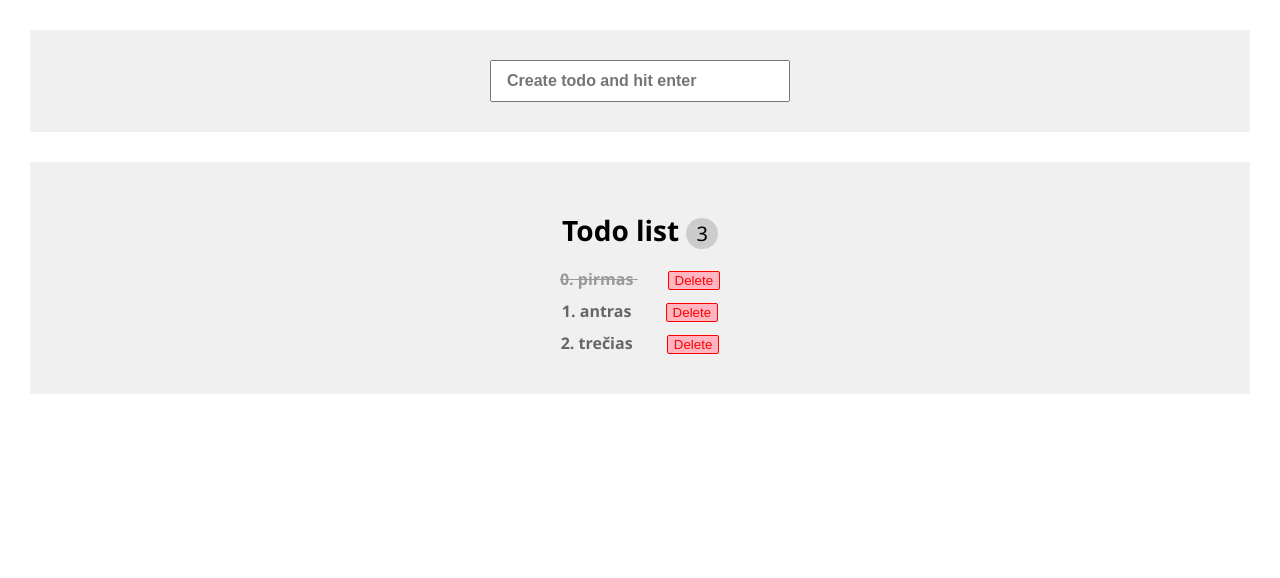
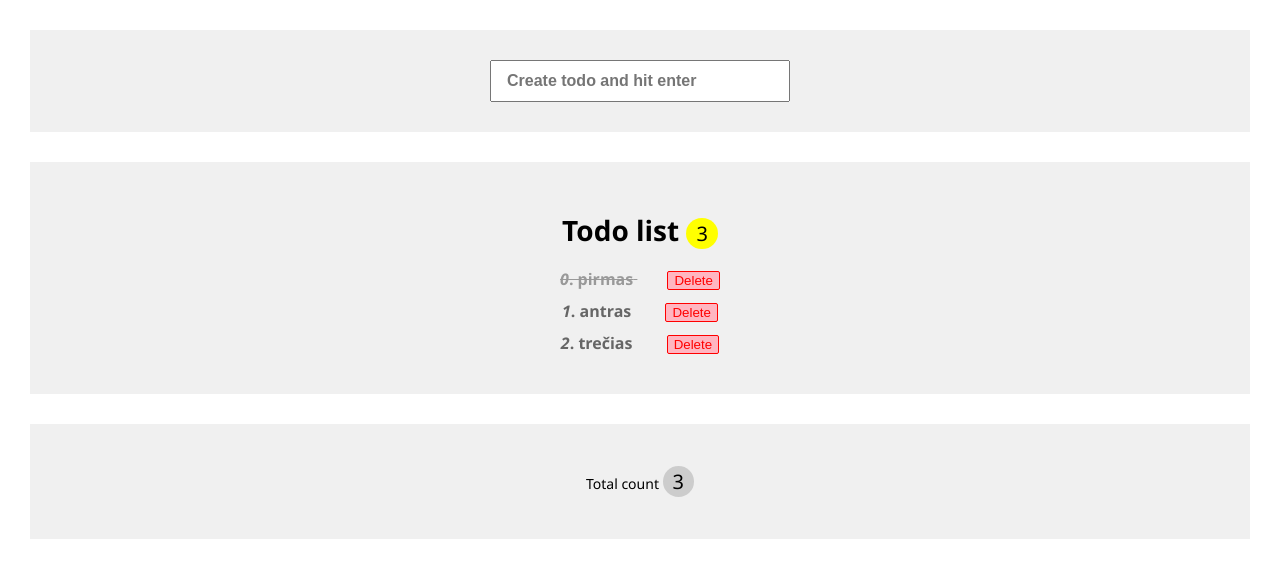
Before and after one commit to acuto5/vue-todo-list, a plain HTML site: page index.html in a window 1280 px wide. Drawn offline with nearby package versions, Linux system fonts and the light colour scheme.

Commit message:
Added Count-badge and Todo-entry components.

```diff
--- a/index.html
+++ b/index.html
@@ -22,7 +22,10 @@
                 </form>
             </div>
             <div class="block">
-                <h1>Todo list <span v-show="list.length" class="count-badge">{{list.length}}</span></h1>
+                <h1>
+                    Todo list
+                    <count-badge v-show="list.length" class="yellow" :count="list.length"></count-badge>
+                </h1>
                 <p v-if="!list.length">Your todo list is empty</p>
                 <ul class="list" id="list">
                     <li class="item"
@@ -30,18 +33,43 @@
                         v-for="(item, index) in list"
                         :key="'item' + index"
                     >
-                        <span @click="onCompleted(index)">{{index}}. {{item.title}}</span>
+                        <todo-entry
+                                :index="index"
+                                :title="item.title"
+                                v-on:my_toggle="onStatusToggle(index)"
+                        ></todo-entry>
                         <button class="delete" v-on:click="onDelete(index)">Delete</button>
                     </li>
                 </ul>
+            </div>
+
+            <div class="block">
+                <p>Total count <count-badge :count="list.length"></count-badge></p>
             </div>
         </div>
         <script src="https://cdn.jsdelivr.net/npm/vue@2.5.21/dist/vue.js"></script>
 
         <script>
+            //registering
+            var TodoEntryComponent = {
+                name: 'todo-entry-name',
+                props: ['index', 'title'],
+                template: '<span class="todo-entry" v-on:click="$emit(\'my_toggle\')"><em>{{index}}</em>. {{title}}</span>'
+            };
+
+            var CountBadgeComponent = {
+                name: 'count-badge-name',
+                props: ['count'],
+                template: '<span class="count-badge">{{count}}</span>'
+            };
+
             new Vue({
                 name: 'vue-app',
                 el: '#app',
+                components: {
+                    'todo-entry': TodoEntryComponent,
+                    'count-badge': CountBadgeComponent,
+                },
                 data: {
                     list: [
                         {
@@ -70,7 +98,7 @@
                     onDelete(val) {
                         this.list.splice(val, 1);
                     },
-                    onCompleted(val) {
+                    onStatusToggle(val) {
                         this.list[val].completed = !this.list[val].completed;
                     }
                 }
--- a/style.css
+++ b/style.css
@@ -36,6 +36,9 @@ body {
     border-radius: 50%;
 }
 
+.count-badge.yellow {
+    background: yellow;
+}
 .list {
     margin: 0;
     padding: 0;
```
